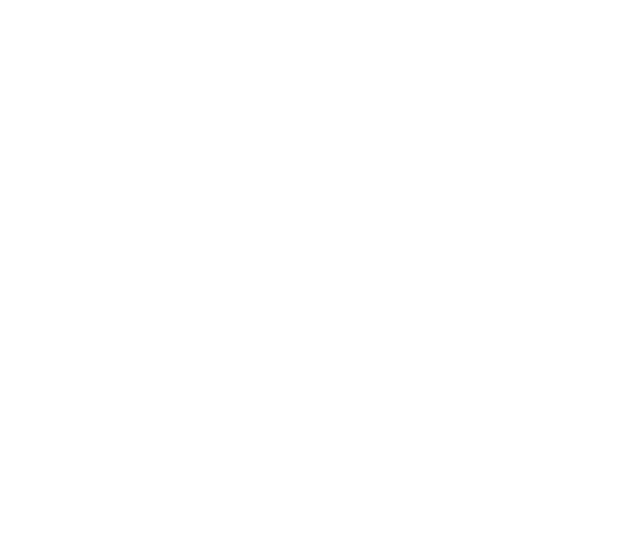
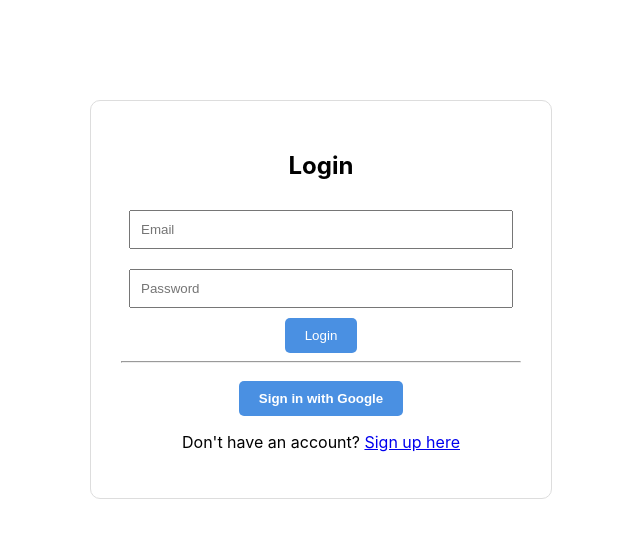
Before and after one commit to Ketan5757/smartfusion-rag, a React (Create React App) app: page /login in a window 1280 px wide. Before the commit this address had no page. Shown: the top 538 px of the page, without its empty margins (319-959 px from the left). Built offline with nearby package versions, Linux system fonts and the light colour scheme.

Commit message:
Firebase setup for authentication

```diff
--- a/package.json
+++ b/package.json
@@ -7,6 +7,7 @@
     "@testing-library/jest-dom": "^6.6.3",
     "@testing-library/react": "^16.3.0",
     "@testing-library/user-event": "^13.5.0",
+    "firebase": "^11.8.1",
     "react": "^19.1.0",
     "react-dom": "^19.1.0",
     "react-router-dom": "^7.6.1",
--- a/src/App.js
+++ b/src/App.js
@@ -1,14 +1,19 @@
 import React from 'react';
 import { BrowserRouter as Router, Routes, Route } from 'react-router-dom';
 import HomePage from './components/HomePage';
-// import LoginPage and SignupPage later
+import LoginPage from './components/LoginPage';
+import SignupPage from './components/SignupPage';
+import Dashboard from './components/Dashboard';
+
 
 function App() {
   return (
     <Router>
       <Routes>
         <Route path="/" element={<HomePage />} />
-        {/* More routes will be added here soon */}
+        <Route path="/login" element={<LoginPage />} />
+        <Route path="/signup" element={<SignupPage />} />
+         <Route path="/dashboard" element={<Dashboard />} />
       </Routes>
     </Router>
   );
--- /dev/null
+++ b/src/components/Dashboard.jsx
@@ -0,0 +1,12 @@
+import React from 'react';
+
+const Dashboard = () => {
+  return (
+    <div style={{ padding: '40px' }}>
+      <h1>Welcome to SmartFusion RAG Dashboard!</h1>
+      <p>This is where PDF, HTML, and Voice Q&A features will be added.</p>
+    </div>
+  );
+};
+
+export default Dashboard;
--- a/src/components/HomePage.jsx
+++ b/src/components/HomePage.jsx
@@ -2,8 +2,11 @@
 import '../styles/HomePage.css';
 import robotImage from '../assets/robot.jpg';
 import logoImage from '../assets/logo.png';
+import { useNavigate } from 'react-router-dom';
+
 
 const HomePage = () => {
+    const navigate = useNavigate();
   return (
     <div className="home-container">
       {/* Header */}
@@ -26,7 +29,7 @@
           <h1>SmartFusion RAG</h1>
           <h2>Smarter answers powered by real knowledge.</h2>
           <p>This platform combines advanced retrieval with language generation to deliver accurate, context-aware responses from trusted sources like PDFs, websites, and voice input.</p>
-          <button onClick={() => window.location.href='/login'}>Get Started</button>
+          <button onClick={() => navigate('/login')}>Get Started</button>
         </div>
       </div>
 
--- /dev/null
+++ b/src/components/LoginPage.jsx
@@ -0,0 +1,72 @@
+import React, { useState } from 'react';
+import { signInWithEmailAndPassword, signInWithPopup, GoogleAuthProvider } from 'firebase/auth';
+import { auth } from '../firebase';
+import { useNavigate } from 'react-router-dom';
+import '../styles/Auth.css';
+
+const LoginPage = () => {
+  const [email, setEmail] = useState('');
+  const [password, setPassword] = useState('');
+  const [error, setError] = useState('');
+  const navigate = useNavigate();
+
+  // Email/Password Login
+  const handleLogin = async (e) => {
+    e.preventDefault();
+    try {
+      await signInWithEmailAndPassword(auth, email, password);
+      navigate('/dashboard');
+    } catch (err) {
+      setError(err.message);
+    }
+  };
+
+  // Google Sign-In
+  const handleGoogleSignIn = async () => {
+    const provider = new GoogleAuthProvider();
+    try {
+      await signInWithPopup(auth, provider);
+      navigate('/dashboard');
+    } catch (error) {
+      setError(error.message);
+    }
+  };
+
+  return (
+    <div className="auth-container">
+      <h2>Login</h2>
+
+      <form onSubmit={handleLogin}>
+        <input
+          type="email"
+          placeholder="Email"
+          value={email}
+          onChange={(e) => setEmail(e.target.value)}
+          required
+        />
+        <input
+          type="password"
+          placeholder="Password"
+          value={password}
+          onChange={(e) => setPassword(e.target.value)}
+          required
+        />
+        <button type="submit">Login</button>
+      </form>
+
+      {error && <p style={{ color: 'red' }}>{error}</p>}
+
+      <hr />
+
+      <button onClick={handleGoogleSignIn} className="google-btn">
+        Sign in with Google
+      </button>
+
+      <p>
+        Don't have an account? <a href="/signup">Sign up here</a>
+      </p>
+    </div>
+  );
+};
+
+export default LoginPage;
--- /dev/null
+++ b/src/components/SignupPage.jsx
@@ -0,0 +1,37 @@
+import React, { useState } from 'react';
+import { createUserWithEmailAndPassword } from 'firebase/auth';
+import { auth } from '../firebase';
+import { useNavigate } from 'react-router-dom';
+import '../styles/Auth.css';
+
+const SignupPage = () => {
+  const [email, setEmail] = useState('');
+  const [password, setPassword] = useState('');
+  const [error, setError] = useState('');
+  const navigate = useNavigate();
+
+  const handleSignup = async (e) => {
+    e.preventDefault();
+    try {
+      await createUserWithEmailAndPassword(auth, email, password);
+      navigate('/dashboard');
+    } catch (err) {
+      setError(err.message);
+    }
+  };
+
+  return (
+    <div className="auth-container">
+      <h2>Sign Up</h2>
+      <form onSubmit={handleSignup}>
+        <input type="email" placeholder="Email" value={email} onChange={(e) => setEmail(e.target.value)} required />
+        <input type="password" placeholder="Password" value={password} onChange={(e) => setPassword(e.target.value)} required />
+        <button type="submit">Create Account</button>
+      </form>
+      {error && <p style={{ color: 'red' }}>{error}</p>}
+      <p>Already have an account? <a href="/login">Login here</a></p>
+    </div>
+  );
+};
+
+export default SignupPage;
--- /dev/null
+++ b/src/firebase.js
@@ -0,0 +1,16 @@
+
+import { initializeApp } from "firebase/app";
+import { getAuth } from "firebase/auth";
+
+const firebaseConfig = {
+  apiKey: "AIzaSyDDU5p5UTmk43ggMP5Ximrf4IjP_-gibSM",
+  authDomain: "smartfusion-rag.firebaseapp.com",
+  projectId: "smartfusion-rag",
+  storageBucket: "smartfusion-rag.firebasestorage.app",
+  messagingSenderId: "399921165081",
+  appId: "1:399921165081:web:8b6c36453e7cf033bf8b88",
+  measurementId: "G-SHXYF8KE3Y"
+};
+
+const app = initializeApp(firebaseConfig);
+export const auth = getAuth(app);
--- /dev/null
+++ b/src/styles/Auth.css
@@ -0,0 +1,39 @@
+.auth-container {
+  max-width: 400px;
+  margin: 100px auto;
+  padding: 30px;
+  border: 1px solid #ddd;
+  border-radius: 10px;
+  background-color: #fff;
+  text-align: center;
+}
+
+.auth-container input {
+  width: 90%;
+  margin: 10px 0;
+  padding: 10px;
+}
+
+.auth-container button {
+  padding: 10px 20px;
+  background-color: #4a90e2;
+  color: white;
+  border: none;
+  border-radius: 5px;
+  cursor: pointer;
+}
+
+.google-btn {
+  background-color: white;
+  border: 1px solid #ccc;
+  color: #444;
+  padding: 10px 20px;
+  font-weight: bold;
+  border-radius: 5px;
+  cursor: pointer;
+  margin-top: 10px;
+}
+
+.google-btn:hover {
+  background-color: #f5f5f5;
+}
--- a/src/styles/HomePage.css
+++ b/src/styles/HomePage.css
@@ -62,7 +62,7 @@
 @keyframes float {
   0% { transform: translateY(0px); }
   50% { transform: translateY(-12px); }
-  100% { transform: translateY(0px); }
+  1000% { transform: translateY(0px); }
 }
 
 .left .robot-img {
@@ -86,7 +86,6 @@
   letter-spacing: -0.5px;
   transition: all 0.3s ease;
 }
-
 
 
 .right h2 {
```
Also changed, not shown: 1 other file (tests, documents, lock files or other folders).
